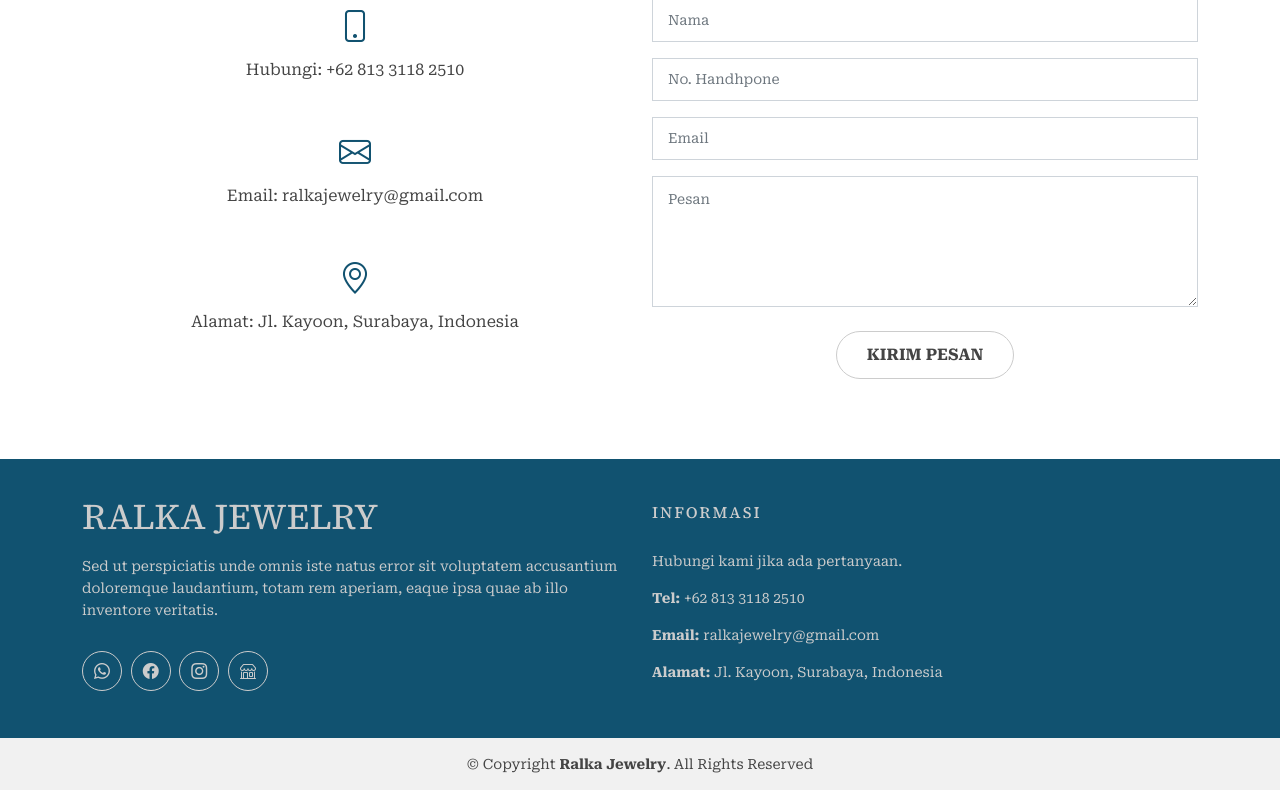
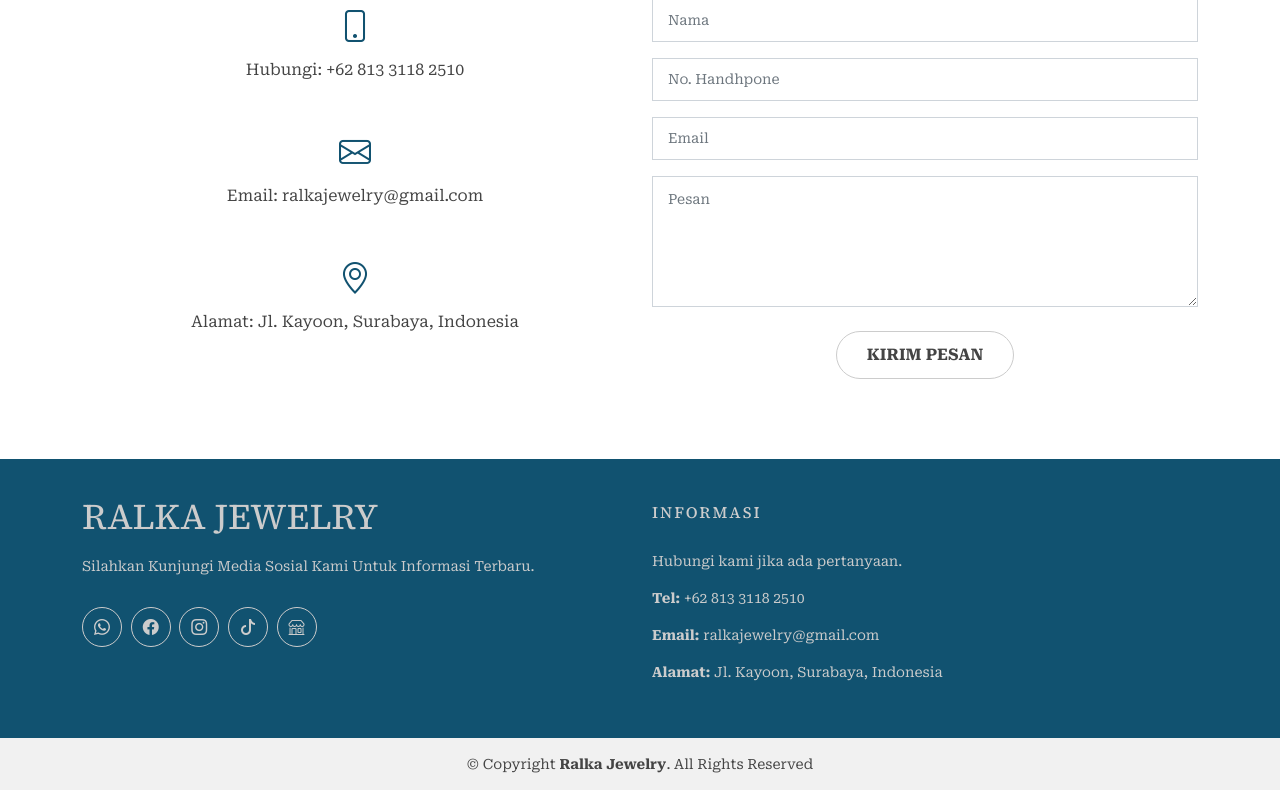
Before and after one commit to ziyadb911/ralkajewelry, a Laravel app: page / in a window 1280 px wide. Shown: the part 4748-5538 px from the top of the page. Run offline with Laravel 8, Linux system fonts and the light colour scheme; data comes from the database, SQL or seed files in the repository; data that the repository does not hold is empty.

Commit message:
link icon sosmed di footer + tiktok+ tokopedia

```diff
--- a/app/Http/Controllers/InfoPerusahaanController.php
+++ b/app/Http/Controllers/InfoPerusahaanController.php
@@ -35,6 +35,8 @@ class InfoPerusahaanController extends Controller
             'facebook' => ["nullable", "max:100"],
             'instagram' => ["nullable", "max:100"],
             'twitter' => ["nullable", "max:100"],
+            'tiktok' => ["nullable", "max:100"],
+            'tokopedia' => ["nullable", "max:100"],
             'logo' => ["nullable"],
         ], [
             'name.required' => 'Nama Perusahaan tidak boleh kosong.',
@@ -48,6 +50,8 @@ class InfoPerusahaanController extends Controller
             'facebook.max' => 'Facebook maksimal 100 karakter.',
             'instagram.max' => 'Instagram maksimal 100 karakter.',
             'twitter.max' => 'Twitter maksimal 100 karakter.',
+            'twitter.max' => 'TikTok maksimal 100 karakter.',
+            'twitter.max' => 'Tokopedia maksimal 100 karakter.',
         ]);
 
         DB::beginTransaction();
--- a/app/Models/CompanyInfo.php
+++ b/app/Models/CompanyInfo.php
@@ -20,6 +20,8 @@ class CompanyInfo extends Model
         'facebook',
         'instagram',
         'twitter',
+        'tiktok',
+        'tokopedia',
         'logo',
         'login_background',
     ];
--- a/resources/views/layouts/footer.blade.php
+++ b/resources/views/layouts/footer.blade.php
@@ -9,22 +9,23 @@
                             <div class="footer-logo">
                                 <h2 style="font-weight: 400"><span>RALKA</span> JEWELRY</h2>
                             </div>
-
-                            <p>Sed ut perspiciatis unde omnis iste natus error sit voluptatem accusantium doloremque
-                                laudantium, totam rem aperiam, eaque ipsa quae ab illo inventore veritatis.</p>
+                            <p>Silahkan Kunjungi Media Sosial Kami Untuk Informasi Terbaru.</p>
                             <div class="footer-icons">
                                 <ul>
                                     <li>
-                                        <a href="#"><i class="bi bi-whatsapp"></i></a>
+                                        <a target="_blank" href="{{ $company->wa ?? '#' }}"><i class="bi bi-whatsapp"></i></a>
                                     </li>
                                     <li>
-                                        <a href="#"><i class="bi bi-facebook"></i></a>
+                                        <a target="_blank" href="{{ $company->facebook ?? '#' }}"><i class="bi bi-facebook"></i></a>
                                     </li>
                                     <li>
-                                        <a href="#"><i class="bi bi-instagram"></i></a>
+                                        <a target="_blank" href="{{ $company->instagram ?? '#' }}"><i class="bi bi-instagram"></i></a>
                                     </li>
                                     <li>
-                                        <a href="#"><i class="bi bi-shop"></i></a>
+                                        <a target="_blank" href="{{ $company->tiktok ?? '#' }}"><i class="bi bi-tiktok"></i></a>
+                                    </li>
+                                    <li>
+                                        <a target="_blank" href="{{ $company->tokopedia ?? '#' }}"><i class="bi bi-shop"></i></a>
                                     </li>
                                 </ul>
                             </div>
```
Also changed, not shown: resources/views/admin/info-perusahaan.blade.php (+8 -0 lines), database/migrations/2022_03_29_121950_add_tiktok_to_company_infos_table.php (added).
